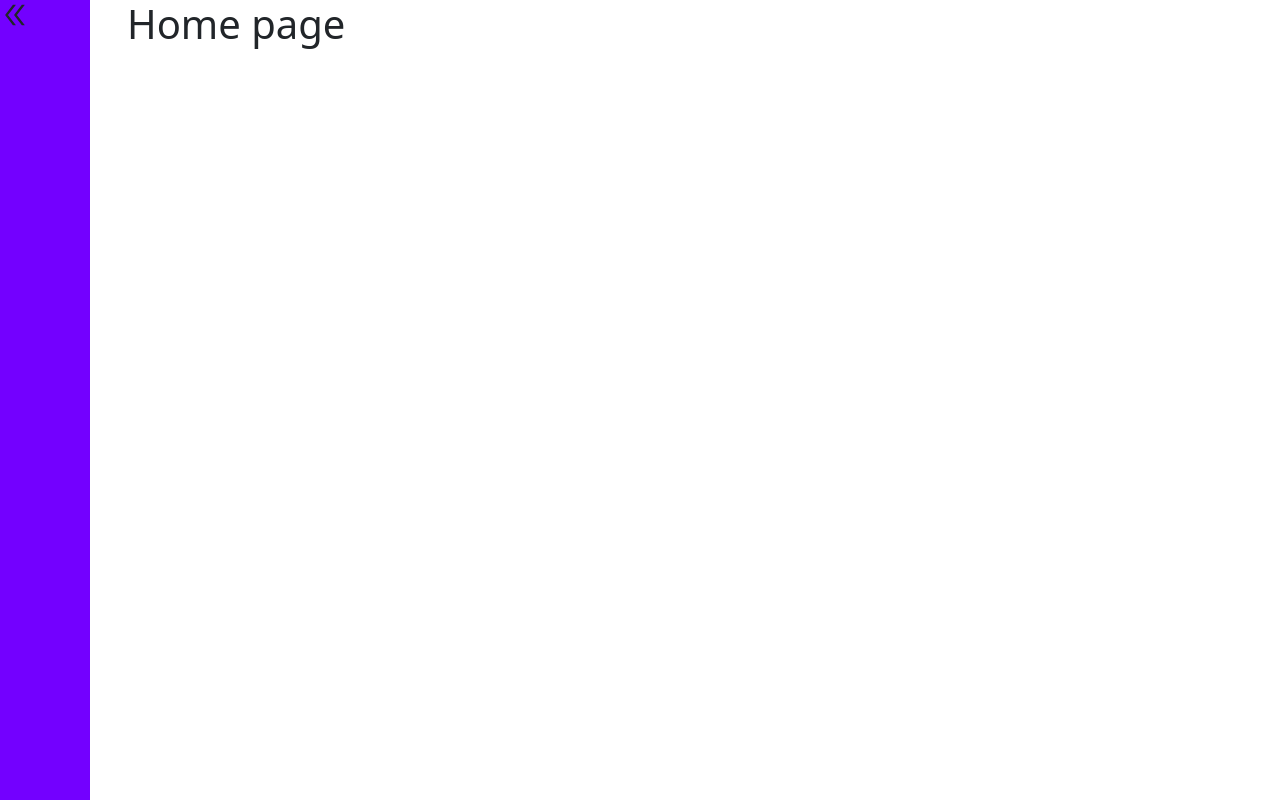
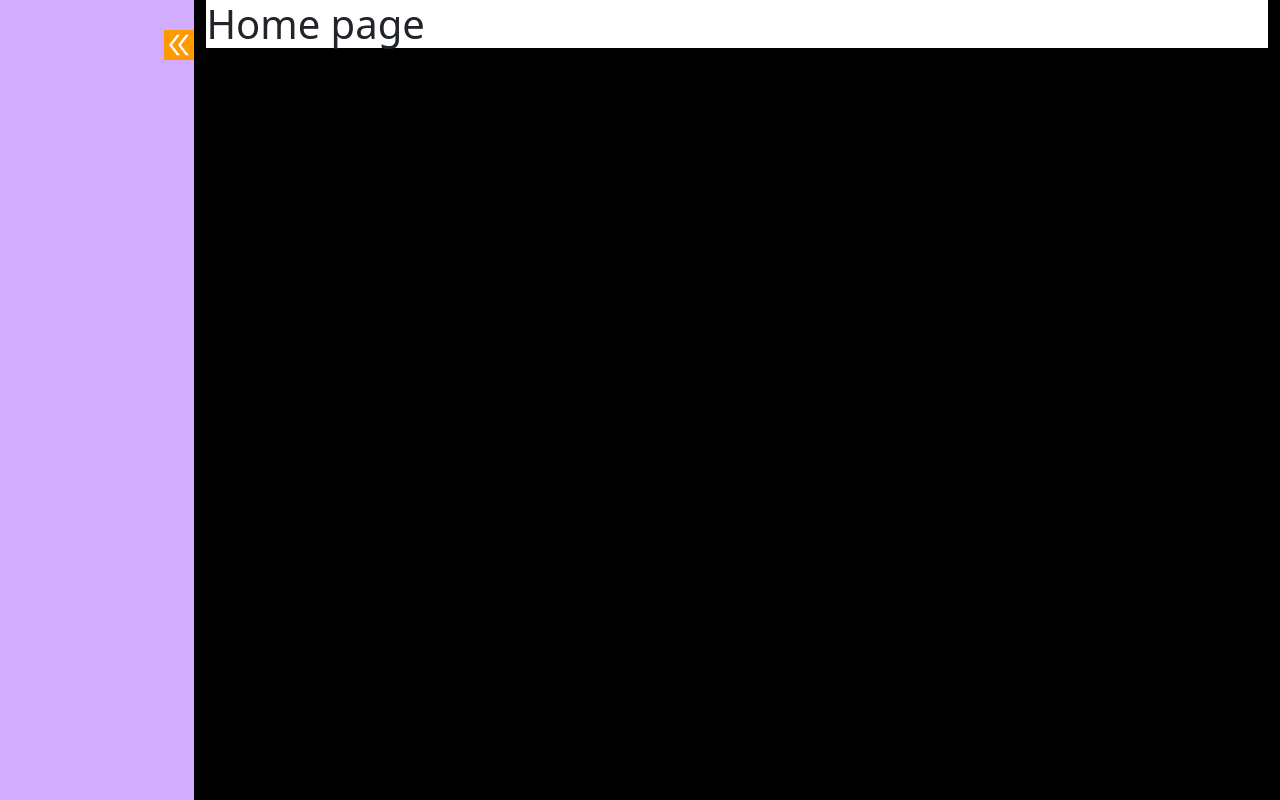
Before and after one commit to sanjana3339/Portfolio, a React (Create React App) app in the folder frontend/: page / in a window 1280 px wide. Built offline with nearby package versions, Linux system fonts and the light colour scheme.

Commit message:
sidebar-toggling done

```diff
--- a/frontend/src/App.css
+++ b/frontend/src/App.css
@@ -1,6 +1,8 @@
-.App{
-    background-image: "https://i.pinimg.com/originals/1f/7e/6f/1f7e6f8a439c3a0eb617af33c41e2b90.jpg";
-    margin: 0;
+.app-page {
+    /* background-image: url("https://media.istockphoto.com/id/169945157/photo/milkyway-seen-from-the-southern-skies.webp?b=1&s=170667a&w=0&k=20&c=HoY5xQeWWY2m_7E9kaT59eQ6Y5s_1-hHEZHn56GdDhY="); */
+    background-color: black;
     padding: 0;
     height: 100vh;
-}
+    background-size: cover; /* Ensure the background covers the entire element */
+    background-position: center; /* Center the background image */
+  }
--- a/frontend/src/App.js
+++ b/frontend/src/App.js
@@ -3,7 +3,7 @@ import './App.css'
 
 function App() {
   return (
-    <div className='App'>
+    <div className='app-page'>
       <Layout/>
     </div>
   );
--- a/frontend/src/components/layout/layout.css
+++ b/frontend/src/components/layout/layout.css
@@ -4,7 +4,24 @@
 
 .sidebar{
     height:100vh;
-    background-color:rgb(115, 0, 255);
+    background-color:rgb(210, 172, 255);
     width: 90px;
+}
+.sidebar-toggle{
+    height:100vh;
+    background-color:rgb(210, 172, 255);
+    width:230px;
+}
 
+.sidebar-toggle-icons{
+    display:flex;
+    align-items: right;
+    justify-content: right;
+    cursor:pointer;
 }
+
+.sidebar-toggle-icons p svg{
+    background-color: rgb(255, 153, 0);
+    color:white;
+    margin-top: 30px;
+}
--- a/frontend/src/components/layout/layout.js
+++ b/frontend/src/components/layout/layout.js
@@ -1,16 +1,26 @@
-import React from 'react';
+import React, {useState} from 'react';
 import Home from '../../pages/home/home';
 import { AiOutlineDoubleLeft } from "react-icons/ai";
+import { AiOutlineDoubleRight } from "react-icons/ai";
 import './layout.css'
 
 function Layout()
 {
+    const[toggle,setToggle]=useState(true)
+    const handleToggle=()=>{
+        setToggle(!toggle)
+    }
 return(
     <div>
         <div className='sidebar-section'>
-            <div className='sidebar'>
+            <div className={toggle?'sidebar-toggle':'sidebar'}>
                 <div className='sidebar-toggle-icons'>
-                    <AiOutlineDoubleLeft size={30}/>
+                    <p onClick={handleToggle}>
+                        {toggle?
+                        (<AiOutlineDoubleLeft size={30}/>):
+                        (<AiOutlineDoubleRight size={30}/>)}
+
+                    </p>
                 </div>
             </div>
             <div className='container'>
--- a/frontend/src/pages/home/home.css
+++ b/frontend/src/pages/home/home.css
@@ -0,0 +1,3 @@
+.home-page {
+    background-color: hsl(0, 0%, 100%);
+  }
--- a/frontend/src/pages/home/home.js
+++ b/frontend/src/pages/home/home.js
@@ -4,7 +4,7 @@ import "./home.css"
 function Home()
 {
 return(
-    <div>
+    <div className='home-page'>
         <h1>Home page</h1>
     </div>
 )
```
